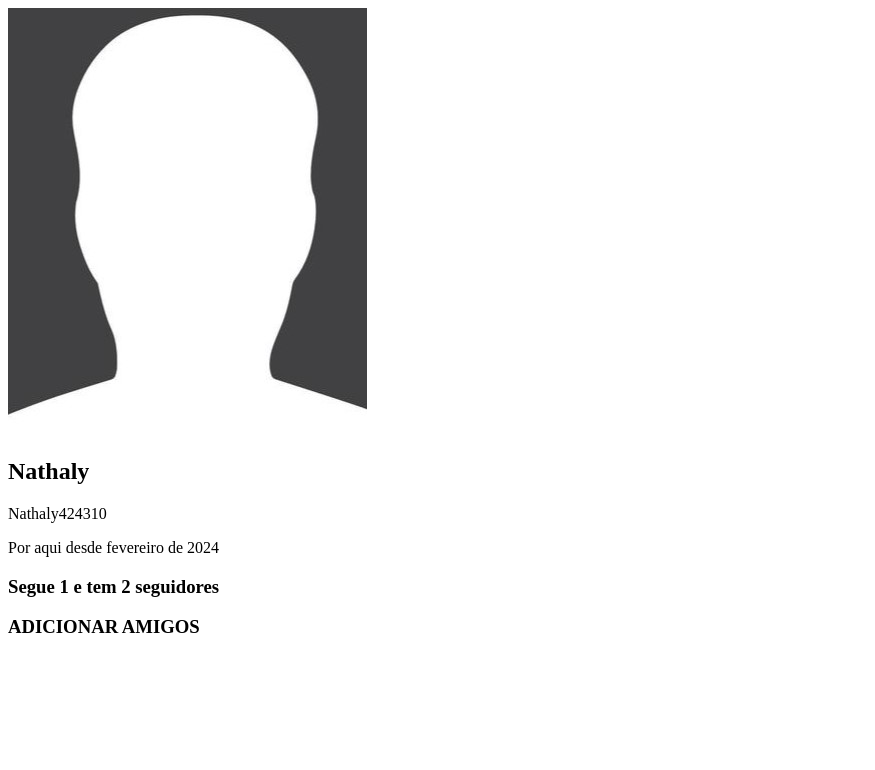
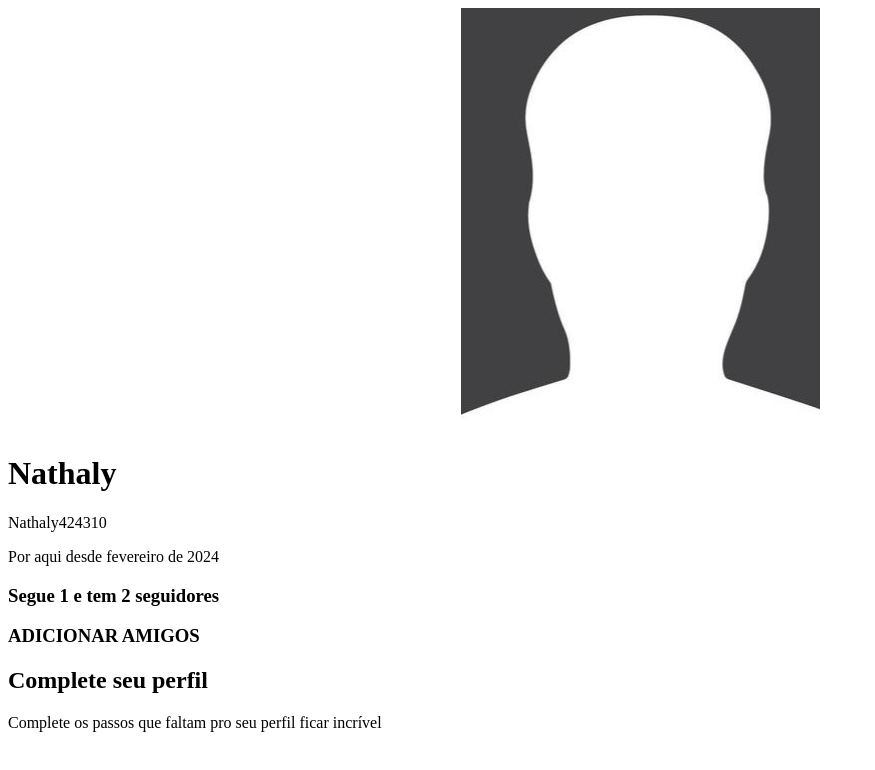
Before and after one commit to Lais-coder/Projeto-admeredes, a plain HTML site: page index.html in a window 1280 px wide. Shown: the whole page, without its empty margins (0-875 px from the left). Drawn offline with Linux system fonts and the light colour scheme.

Commit message:
html feito

```diff
--- a/index.html
+++ b/index.html
@@ -3,20 +3,26 @@
 <head>
     <meta charset="UTF-8">
     <meta name="viewport" content="width=device-width, initial-scale=1.0">
+    <link rel="stylesheet" href="style.css">
     <title>Alimentação</title>
 </head>
 <body>
     <header>
-        <section id="Imagem"> <img src="../Projeto-admeredes/11186876-simbolo-de-foto-de-perfil-masculino-vetor.jpg" alt=""></section>
-        <section>
+        <section> <img src="../Projeto-admeredes/11186876-simbolo-de-foto-de-perfil-masculino-vetor.jpg" alt="Foto de perfil" class="imagemcenter"></section>
         <h1>Nathaly</h1>
         <p>Nathaly424310</p>
         <p>Por aqui desde fevereiro de 2024</p>
-        </section>
         <section>
             <h3>Segue 1 e tem 2 seguidores</h3>
             <h3>ADICIONAR AMIGOS</h3>
         </section>
     </header>
+    <main>
+        <h2>Complete seu perfil</h2>
+        <p>Complete os passos que faltam pro seu perfil ficar incrível</p>
+    </main>
+    <footer>
+        <!-- CSS -->
+    </footer>
 </body>
 </html>
--- /dev/null
+++ b/style.css
@@ -0,0 +1,9 @@
+@charset "UTF-8";
+body{
+    background-color: ;
+}
+img.imagemcenter{
+    background-color: grey;
+    display: block;
+    margin: auto;
+}
```
